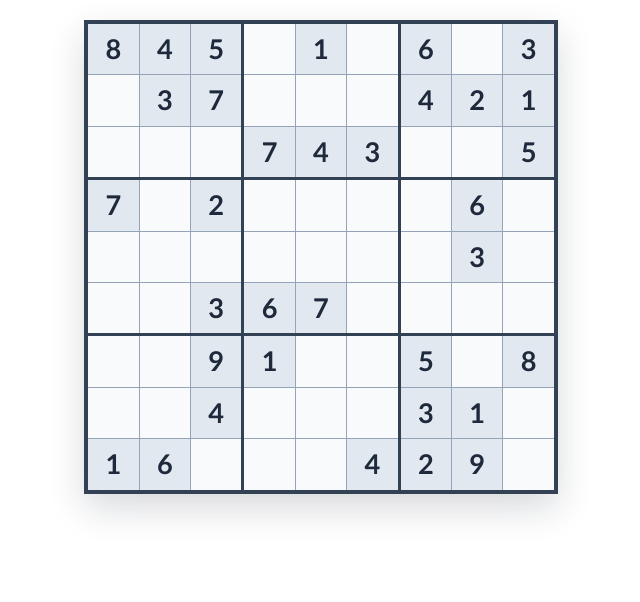
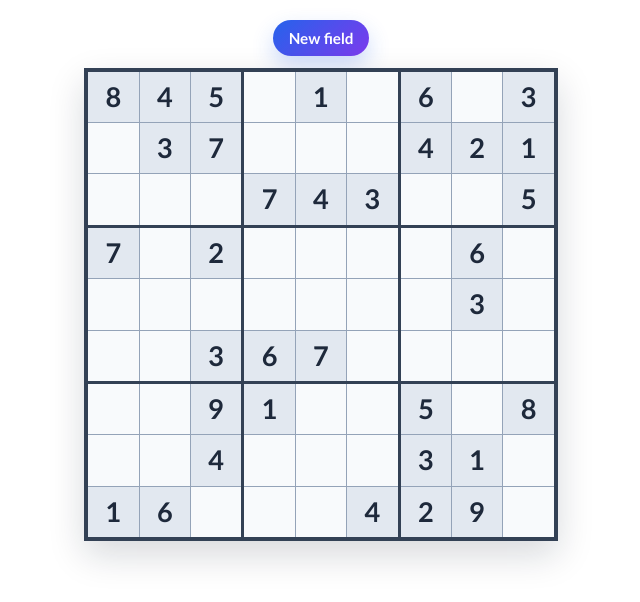
Before and after one commit to KokosnussGames/KokosnussGamesApplication, an Angular app in the folder M306-sudoku/frontend/: page / in a window 1280 px wide. Shown: the top 602 px of the page, without its empty margins (319-959 px from the left). Built offline with nearby package versions, Linux system fonts and the light colour scheme.

Commit message:
Added new field button to reset playing field

```diff
--- a/M306-sudoku/frontend/src/app/sudoku-table/sudoku-table.component.css
+++ b/M306-sudoku/frontend/src/app/sudoku-table/sudoku-table.component.css
@@ -4,9 +4,33 @@
   --cell-size: clamp(2.2rem, 9vw, 3.15rem);
 }
 
-div {
+.sudoku-shell {
   display: flex;
-  justify-content: center;
+  flex-direction: column;
+  align-items: center;
+  gap: 0.75rem;
+}
+
+.new-field-button {
+  border: 0;
+  border-radius: 999px;
+  padding: 0.55rem 1rem;
+  font: 700 0.95rem "Trebuchet MS", "Segoe UI", sans-serif;
+  color: #ffffff;
+  background: linear-gradient(135deg, #2563eb, #7c3aed);
+  box-shadow: 0 10px 22px rgba(37, 99, 235, 0.24);
+  cursor: pointer;
+  transition: transform 140ms ease, box-shadow 140ms ease;
+}
+
+.new-field-button:hover {
+  transform: translateY(-1px);
+  box-shadow: 0 14px 28px rgba(37, 99, 235, 0.3);
+}
+
+.new-field-button:focus-visible {
+  outline: 3px solid #bfdbfe;
+  outline-offset: 3px;
 }
 
 .sudoku-table {
--- a/M306-sudoku/frontend/src/app/sudoku-table/sudoku-table.component.html
+++ b/M306-sudoku/frontend/src/app/sudoku-table/sudoku-table.component.html
@@ -1,4 +1,6 @@
-<div>
+<div class="sudoku-shell">
+  <button type="button" class="new-field-button" (click)="generateNewField()">New field</button>
+
   <table
     class="sudoku-table"
     #sudokuTable
--- a/M306-sudoku/frontend/src/app/sudoku-table/sudoku-table.component.ts
+++ b/M306-sudoku/frontend/src/app/sudoku-table/sudoku-table.component.ts
@@ -12,6 +12,10 @@ export class SudokuTableComponent {
   private readonly emptyCellCaretMarker = "\u200B";
 
   constructor(private readonly http: HttpClient) {}
+
+  generateNewField(): void {
+    this.renderPuzzle(this.createPuzzle());
+  }
 
   onEditableCellFocus(event: Event): void {
     const cell = this.getEditableCell(event.target);
@@ -97,6 +101,69 @@ export class SudokuTableComponent {
     return sudokuTable;
   }
 
+  private createPuzzle(): number[] {
+    const rows = this.shuffleSudokuGroups();
+    const columns = this.shuffleSudokuGroups();
+    const symbols = this.shuffle([1, 2, 3, 4, 5, 6, 7, 8, 9]);
+    const puzzle = new Array<number>(81);
+
+    for (let row = 0; row < 9; row++) {
+      for (let column = 0; column < 9; column++) {
+        const baseValue = (rows[row] * 3 + Math.floor(rows[row] / 3) + columns[column]) % 9;
+        puzzle[row * 9 + column] = symbols[baseValue];
+      }
+    }
+
+    const cellsToClear = 46;
+    this.shuffle([...Array(81).keys()])
+      .slice(0, cellsToClear)
+      .forEach((index: number) => {
+        puzzle[index] = 0;
+      });
+
+    return puzzle;
+  }
+
+  private renderPuzzle(puzzle: number[]): void {
+    const cells = this.sudokuTableRef.nativeElement.querySelectorAll<HTMLTableCellElement>("td[cell-index]");
+
+    cells.forEach((cell: HTMLTableCellElement) => {
+      const indexAttribute = cell.getAttribute("cell-index");
+      if (indexAttribute === null) {
+        return;
+      }
+
+      const cellIndex = Number.parseInt(indexAttribute, 10);
+      const value = puzzle[cellIndex] ?? 0;
+
+      cell.classList.remove("incorrect-input");
+      cell.textContent = value === 0 ? "" : String(value);
+
+      if (value === 0) {
+        cell.setAttribute("contenteditable", "true");
+      } else {
+        cell.removeAttribute("contenteditable");
+      }
+    });
+  }
+
+  private shuffleSudokuGroups(): number[] {
+    return this.shuffle([0, 1, 2]).flatMap((group: number) =>
+      this.shuffle([0, 1, 2]).map((index: number) => group * 3 + index)
+    );
+  }
+
+  private shuffle<T>(values: T[]): T[] {
+    const shuffled = [...values];
+
+    for (let index = shuffled.length - 1; index > 0; index--) {
+      const randomIndex = Math.floor(Math.random() * (index + 1));
+      [shuffled[index], shuffled[randomIndex]] = [shuffled[randomIndex], shuffled[index]];
+    }
+
+    return shuffled;
+  }
+
   private getEditableCell(target: EventTarget | null): HTMLTableCellElement | null {
     if (target instanceof HTMLTableCellElement && target.isContentEditable) {
       return target;
```
